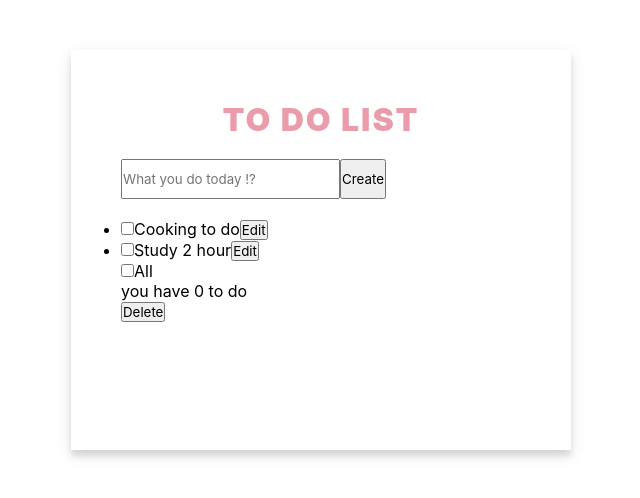
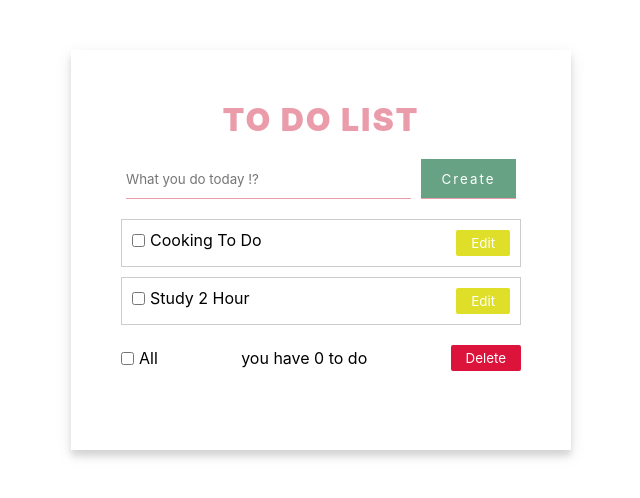
Before and after one commit to Akash52/to-do-react, a React (Create React App) app: page / in a window 1280 px wide. Shown: the top 498 px of the page, without its empty margins (319-959 px from the left). Built offline with nearby package versions, Linux system fonts and the light colour scheme.

Commit message:
Design Part Done

```diff
--- a/src/index.css
+++ b/src/index.css
@@ -36,3 +36,76 @@ form {
   margin: 20px 0;
   display: flex;
 }
+form input,
+form button {
+  flex: 3;
+  border: none;
+  outline: none;
+  border-bottom: 1px solid #ea9caa;
+  margin: 0 5px;
+}
+
+form button {
+  flex: 1;
+  background: #67a285;
+  color: white;
+  letter-spacing: 2px;
+  cursor: pointer;
+}
+
+ul li {
+  list-style: none;
+  border: 1px solid #ccc;
+  margin: 10px 0;
+  padding: 10px;
+  display: flex;
+  justify-content: space-between;
+  text-transform: capitalize;
+}
+ul li .active {
+  opacity: 0.5;
+  text-decoration: line-through;
+}
+
+ul li input,
+.row input {
+  margin-right: 5px;
+  transform: translateY(1px);
+}
+
+ul li button,
+.row button {
+  border: none;
+  outline: none;
+  color: white;
+  background: #dfdf2a;
+  padding: 5px 15px;
+  cursor: pointer;
+  border-radius: 2px;
+}
+
+ul li button:disabled {
+  opacity: 0.5;
+  cursor: not-allowed;
+}
+
+.row {
+  display: flex;
+  justify-content: space-between;
+  align-items: center;
+  margin-top: 20px;
+}
+
+.row #delete {
+  background: crimson;
+}
+
+label {
+  cursor: pointer;
+}
+
+@media (max-width: 400px) {
+  .App {
+    padding: 10px;
+  }
+}
```
